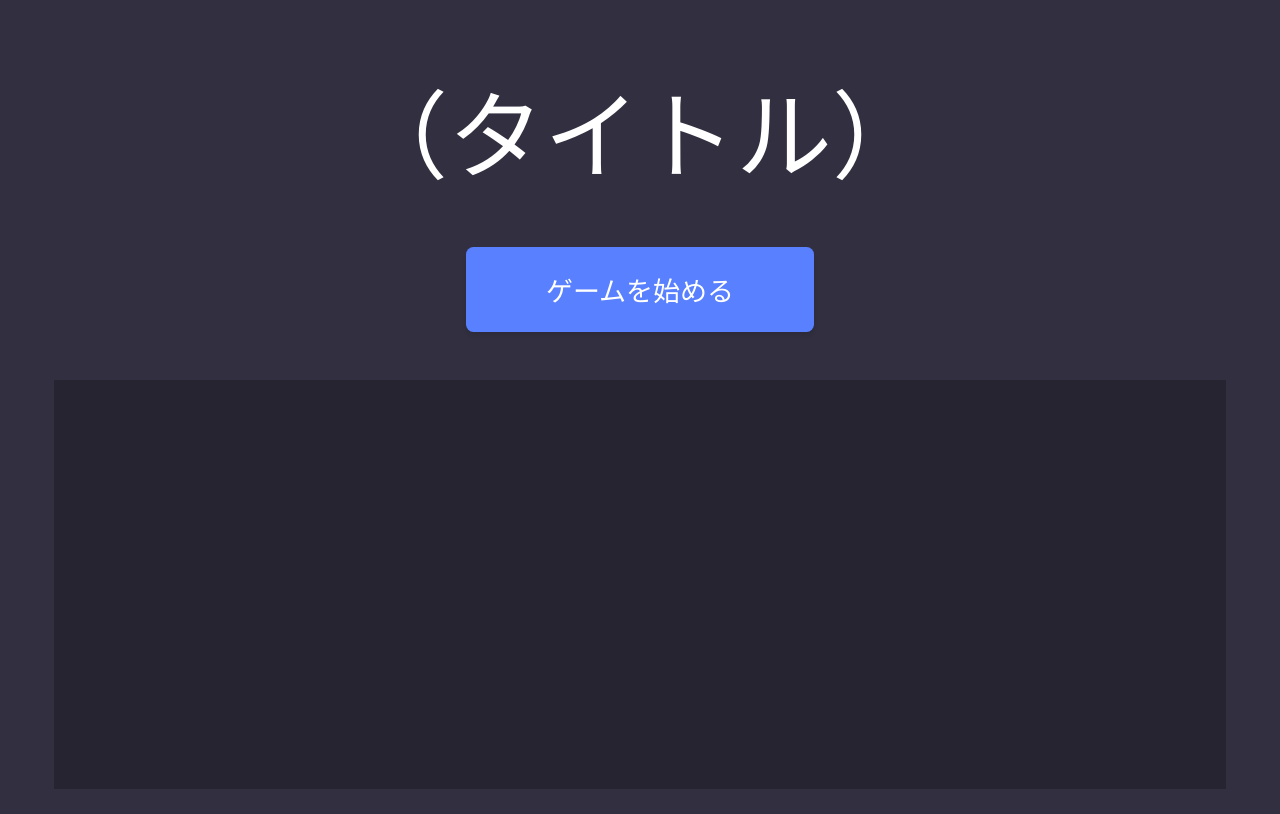
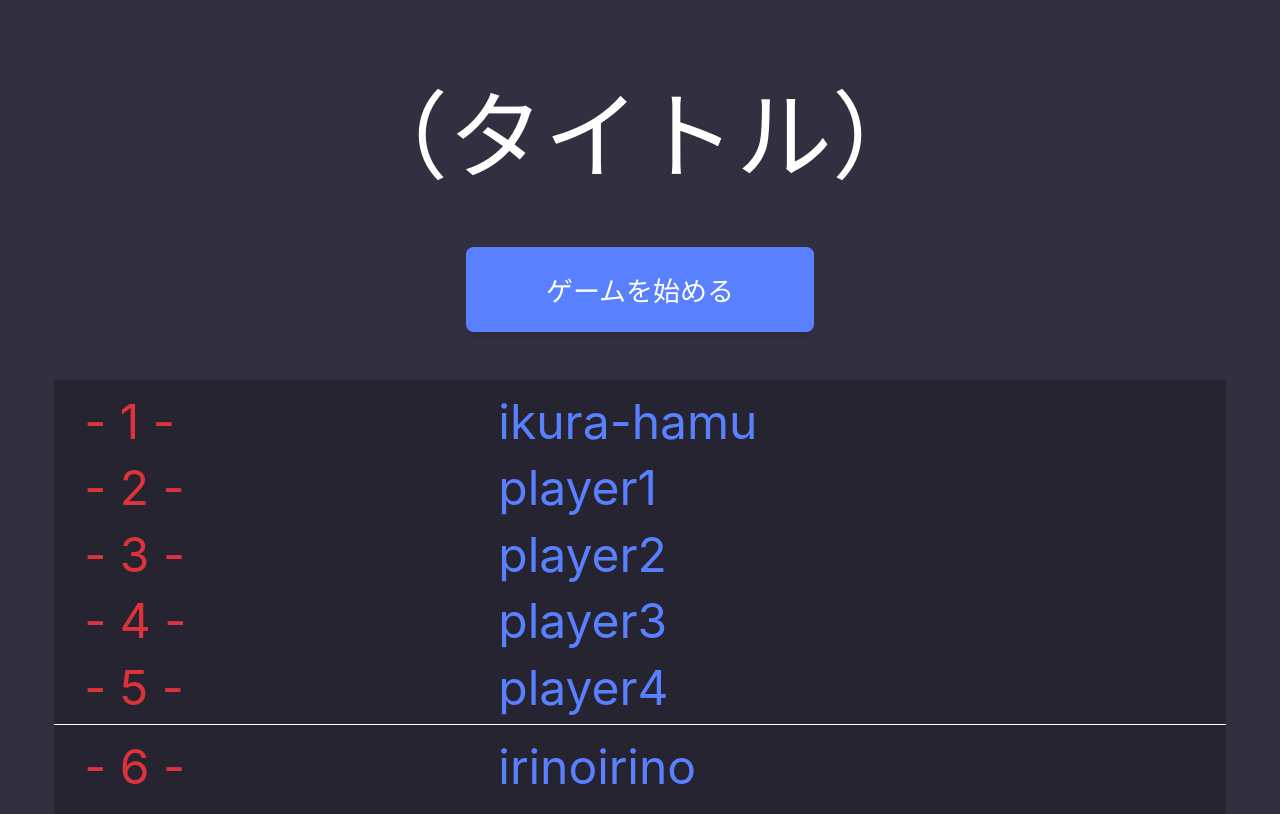
Before and after one commit to traP-jp/h25s_15, a Vue app in the folder client/: page / in a window 1280 px wide. Built offline with nearby package versions, Linux system fonts and the light colour scheme; no server answers; the HTML template or start-up script is replaced by a standard one.

Commit message:
ranking表示

```diff
--- /dev/null
+++ b/client/src/components/RankingRow.vue
@@ -0,0 +1,35 @@
+<script setup lang="ts">
+defineProps<{ rank: number; name: string }>()
+</script>
+
+<template>
+  <div class="ranking-row">
+    <span class="ranking-number">- {{ rank }} -</span>
+    <span class="ranking-name"
+      ><slot>{{ name }}</slot></span
+    >
+  </div>
+</template>
+
+<style scoped>
+.ranking-row {
+  display: flex;
+  align-items: center;
+  gap: 20rem;
+}
+
+.ranking-number {
+  color: var(--theme-danger);
+  font-size: 4rem;
+  width: 17rem;
+  text-align: left;
+  padding-left: 2.5rem;
+}
+
+.ranking-name {
+  color: var(--theme-primary);
+  font-size: 4rem;
+  flex: 1;
+  text-align: left;
+}
+</style>
--- a/client/src/pages/HomePage.vue
+++ b/client/src/pages/HomePage.vue
@@ -1,11 +1,127 @@
 <script setup lang="ts">
 import CommonButton from '@/components/CommonButton.vue'
+import RankingRow from '@/components/RankingRow.vue'
+import { ref, onMounted } from 'vue'
+
+const httpBaseUrl = import.meta.env.VUE_APP_HTTP_BASEURL || 'http://localhost:8080'
+
+type MyInfo = {
+  name: string
+  iconUrl: string
+}
+
+type PlayerRanking = {
+  name: string
+  iconUrl: string
+  wins: number
+  losses: number
+  totalScore: number
+}
+
+type RankingInfo = {
+  count: number
+  ranking: PlayerRanking[]
+}
+
+const myInfo = ref<MyInfo | undefined>(undefined)
+const rankingInfo = ref<RankingInfo | undefined>(undefined)
+const myRank = ref<number | undefined>(undefined)
+
+const findMyRanking = () => {
+  if (!myInfo.value || !rankingInfo.value) return
+  for (let i: number = 0; i < rankingInfo.value.count; i++) {
+    if (rankingInfo.value.ranking[i].name == myInfo.value.name) {
+      myRank.value = i + 1
+      return
+    }
+  }
+}
+
+rankingInfo.value = {
+  count: 2,
+  ranking: [
+    {
+      name: 'ikura-hamu',
+      iconUrl: 'https://q.trap.jp/api/v3/public/icon/ikura-hamu',
+      wins: 5,
+      losses: 2,
+      totalScore: 100,
+    },
+    {
+      name: 'player1',
+      iconUrl: 'https://q.trap.jp/api/v3/public/icon/another-player',
+      wins: 3,
+      losses: 4,
+      totalScore: 80,
+    },
+    {
+      name: 'player2',
+      iconUrl: 'https://q.trap.jp/api/v3/public/icon/ikura-hamu',
+      wins: 5,
+      losses: 2,
+      totalScore: 100,
+    },
+    {
+      name: 'player3',
+      iconUrl: 'https://q.trap.jp/api/v3/public/icon/another-player',
+      wins: 3,
+      losses: 4,
+      totalScore: 80,
+    },
+    {
+      name: 'player4',
+      iconUrl: 'https://q.trap.jp/api/v3/public/icon/ikura-hamu',
+      wins: 5,
+      losses: 2,
+      totalScore: 100,
+    },
+    {
+      name: 'irinoirino',
+      iconUrl: 'https://q.trap.jp/api/v3/public/icon/another-player',
+      wins: 3,
+      losses: 4,
+      totalScore: 80,
+    },
+  ],
+}
+
+myRank.value = 6
+
+onMounted(async () => {
+  try {
+    //自分のnameを取得
+    const meRes = await fetch(`${httpBaseUrl}/users/me`)
+    if (!meRes.ok) throw new Error('ユーザー情報の取得に失敗しました')
+    myInfo.value = await meRes.json()
+
+    //ランキングを取得
+    const rankingRes = await fetch(`${httpBaseUrl}/ranking`)
+    if (!rankingRes.ok) throw new Error('ランキングの取得に失敗しました')
+    rankingInfo.value = await rankingRes.json()
+
+    findMyRanking()
+  } catch (error) {
+    console.error(error)
+  }
+})
 </script>
 
 <template>
   <div class="game-title">（タイトル）</div>
   <CommonButton class="game-start">ゲームを始める</CommonButton>
-  <div class="square"></div>
+  <div class="square">
+    <div v-if="rankingInfo" class="ranking-list">
+      <RankingRow :rank="1" :name="rankingInfo.ranking[0].name"></RankingRow>
+      <RankingRow :rank="2" :name="rankingInfo.ranking[1].name"></RankingRow>
+      <RankingRow :rank="3" :name="rankingInfo.ranking[2].name"></RankingRow>
+      <RankingRow :rank="4" :name="rankingInfo.ranking[3].name"></RankingRow>
+      <RankingRow :rank="5" :name="rankingInfo.ranking[4].name"></RankingRow>
+
+      <div v-if="myRank" class="ranking-row" style="border-top: solid 1px #fff; padding-top: 1rem">
+        <RankingRow :rank="myRank" :name="rankingInfo.ranking[myRank - 1].name"></RankingRow>
+      </div>
+    </div>
+  </div>
 </template>
 
 <style scoped>
@@ -32,8 +148,45 @@ import CommonButton from '@/components/CommonButton.vue'
 .square {
   background-color: var(--theme-surface);
   width: 97.625rem;
-  height: 34.0625rem;
+  min-height: 34.0625rem;
   align-items: center;
   margin-top: 4rem;
 }
+
+.ranking-list {
+  display: flex;
+  flex-direction: column;
+  gap: 0.625rem;
+  padding-top: 1rem;
+  padding-bottom: 1.5rem;
+}
+
+.ranking-row {
+  display: flex;
+  align-items: center;
+  gap: 20rem;
+}
+
+.ranking-number {
+  color: var(--theme-danger);
+  font-size: 4rem;
+  width: 17rem;
+  text-align: left;
+  padding-left: 2.5rem;
+}
+
+.ranking-me-number {
+  color: var(--theme-secondary);
+}
+
+.ranking-name {
+  color: var(--theme-primary);
+  font-size: 4rem;
+  flex: 1;
+  text-align: left;
+}
+
+.ranking-me-name {
+  color: var(--theme-secondary);
+}
 </style>
```
